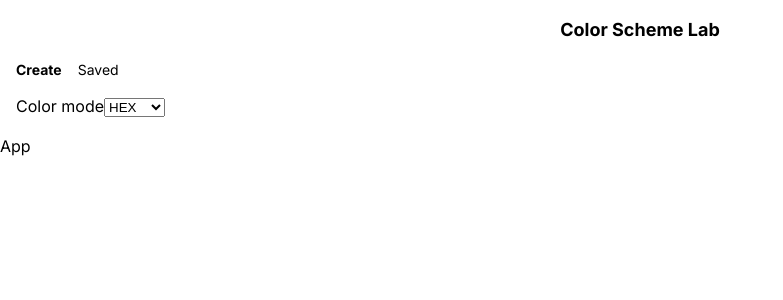
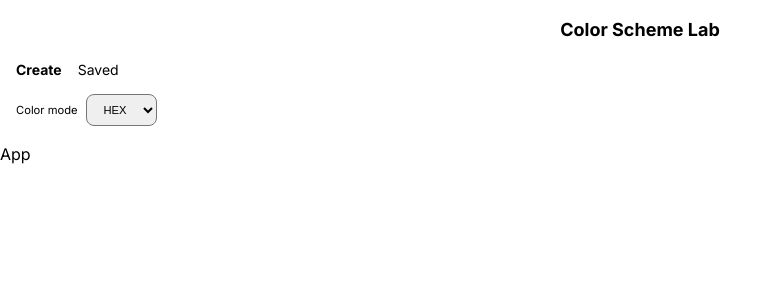
Before and after one commit to goranstevanovic/color-scheme-lab, a React (Create React App) app: page / in a window 1280 px wide. Shown: the top 300 px of the page, without its empty margins (0-783 px from the left). Built offline with nearby package versions, Linux system fonts and the light colour scheme.

Commit message:
Style color mode menu

```diff
--- a/src/components/Header.module.css
+++ b/src/components/Header.module.css
@@ -23,3 +23,15 @@
 .active {
   font-weight: bold;
 }
+
+.colorMode {
+  font-size: 0.7rem;
+}
+
+.colorMode select {
+  border-radius: 0.5rem;
+  font-size: inherit;
+  margin-left: 0.5rem;
+  padding: 0.5rem;
+  text-align: center;
+}
--- a/src/components/Header.tsx
+++ b/src/components/Header.tsx
@@ -16,7 +16,7 @@ function Header() {
           </li>
         </ul>
       </nav>
-      <div>
+      <div className={styles.colorMode}>
         <label htmlFor="color-mode">Color mode</label>
         <select id="color-mode">
           <option value="hex">HEX</option>
```
